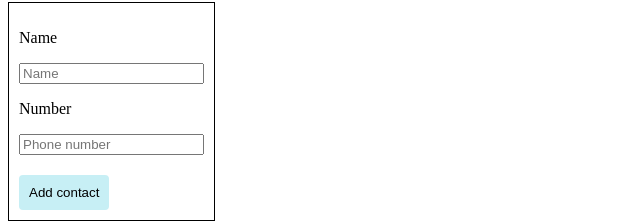
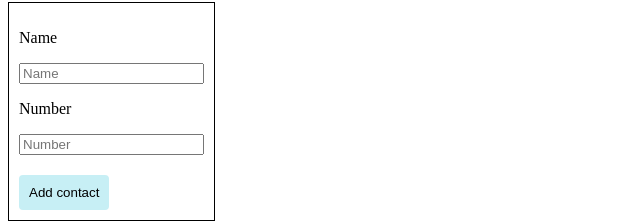
Before and after one commit to nilupsym/goit-react-hw-08-phonebook, a React (Create React App) app: page / in a window 1280 px wide. Shown: the part 78-302 px from the top of the page, without its empty margins (0-640 px from the left). Built offline with nearby package versions, Linux system fonts and the light colour scheme.

Commit message:
adds form validation

```diff
--- a/src/components/ContactForm/ContactForm.js
+++ b/src/components/ContactForm/ContactForm.js
@@ -40,6 +40,7 @@ class ContactForm extends Component {
                         type='text'
                         placeholder='Name'
                         onChange={this.handleInputChange}
+                        pattern='[a-zA-Z \u0400-\u04ff]{3,30}'
                     />
                 </label>
                 <label>
@@ -48,8 +49,10 @@ class ContactForm extends Component {
                         name='number'
                         value={number}
                         type='tel'
-                        placeholder='Phone number'
+                        placeholder='Number'
                         onChange={this.handleInputChange}
+                        pattern='\d{3}[\s.-]?\d{2}[\s.-]?\d{2}$'
+                        title='Please, use the following format: 111-11-11'
                     />
                 </label>
                 <button type='submit' className={styles.button}>Add contact</button>
```
